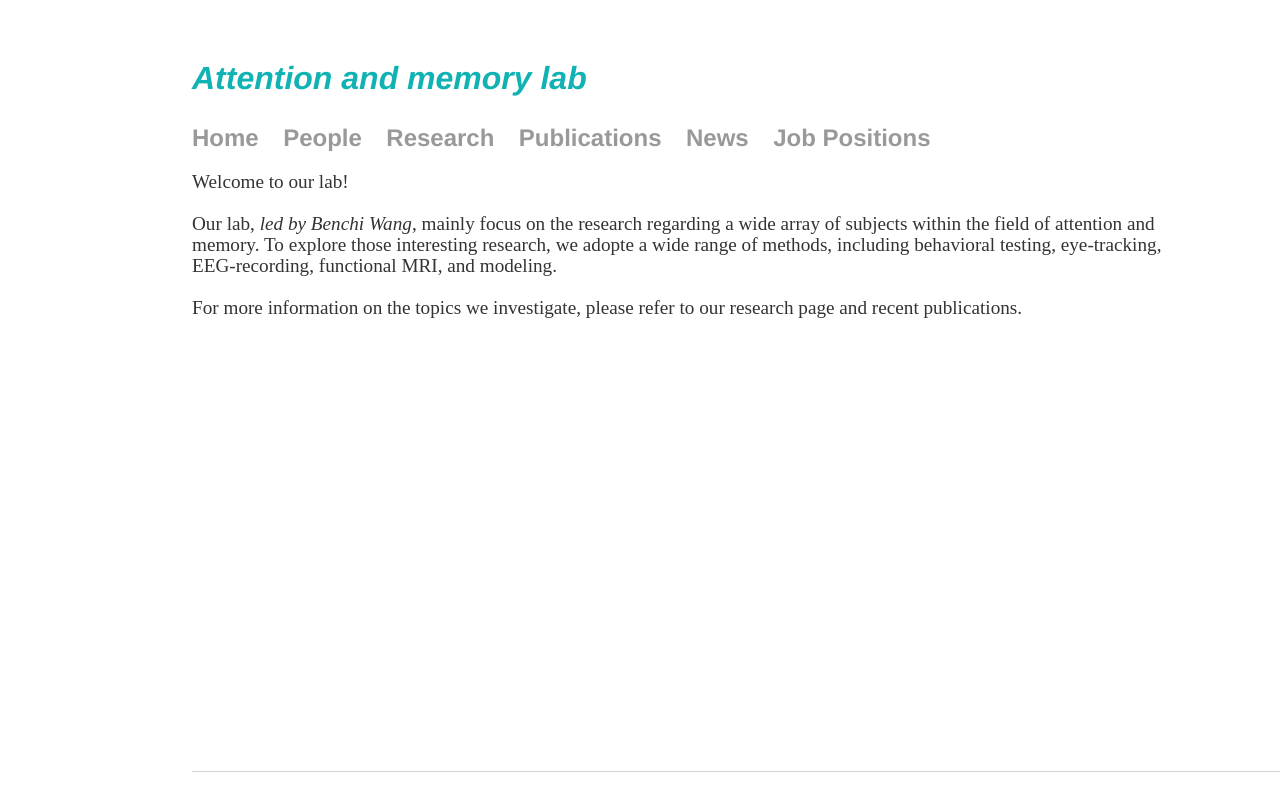
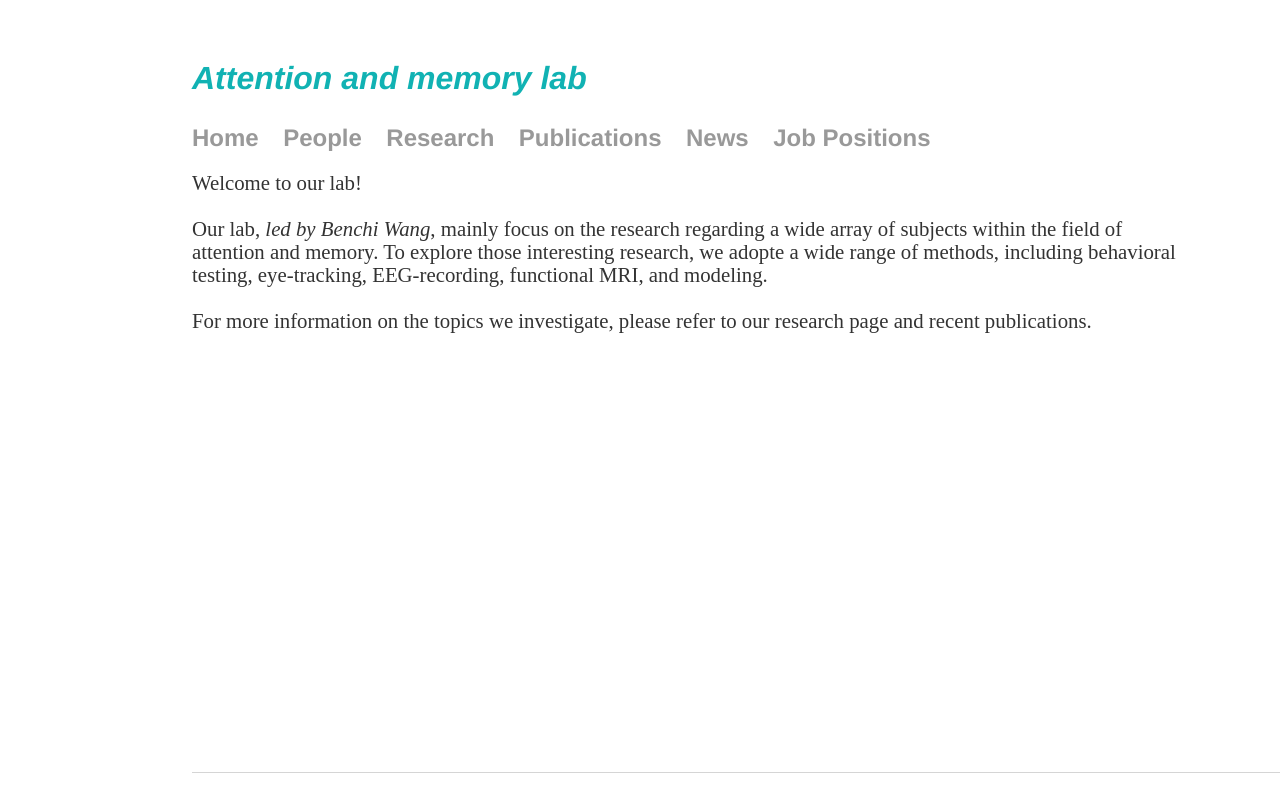
Before and after one commit to wangbenchi/wangbenchi.github.io, a Jekyll site: the page built from index.html, in a window 1280 px wide. Shown: the top 812 px of the page. Built offline with Jekyll 4.4.1, drawn with Linux system fonts in a browser that asks for light colours.

Commit message:
Update index.html

```diff
--- a/index.html
+++ b/index.html
@@ -4,7 +4,7 @@ title: Attention and memory lab
 ---
 
 <div class="blurb" style = "height:600px;width:1000px">
-	<p>Welcome to our lab! <br>
+	<p style = "font-size: 1.3em">Welcome to our lab! <br>
 		<br>
 		Our lab, <i>led by Benchi Wang</i>, mainly focus on the research regarding a wide array of subjects
 		within the field of attention and memory. To explore those interesting research, we adopte a wide
```
